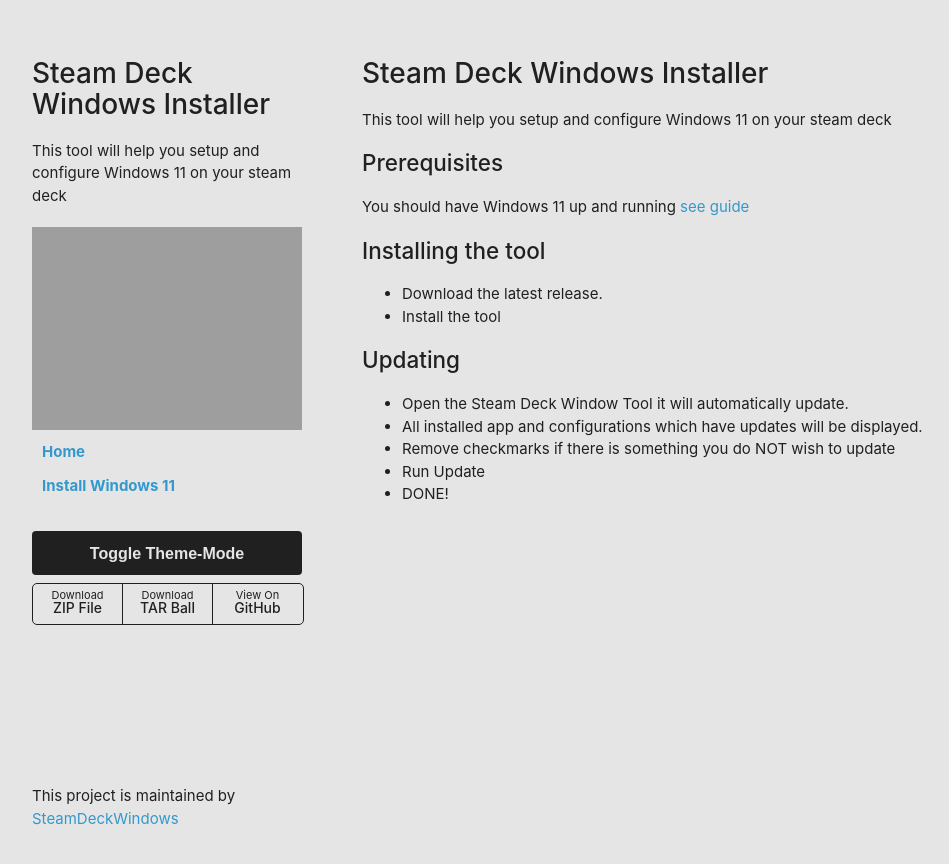
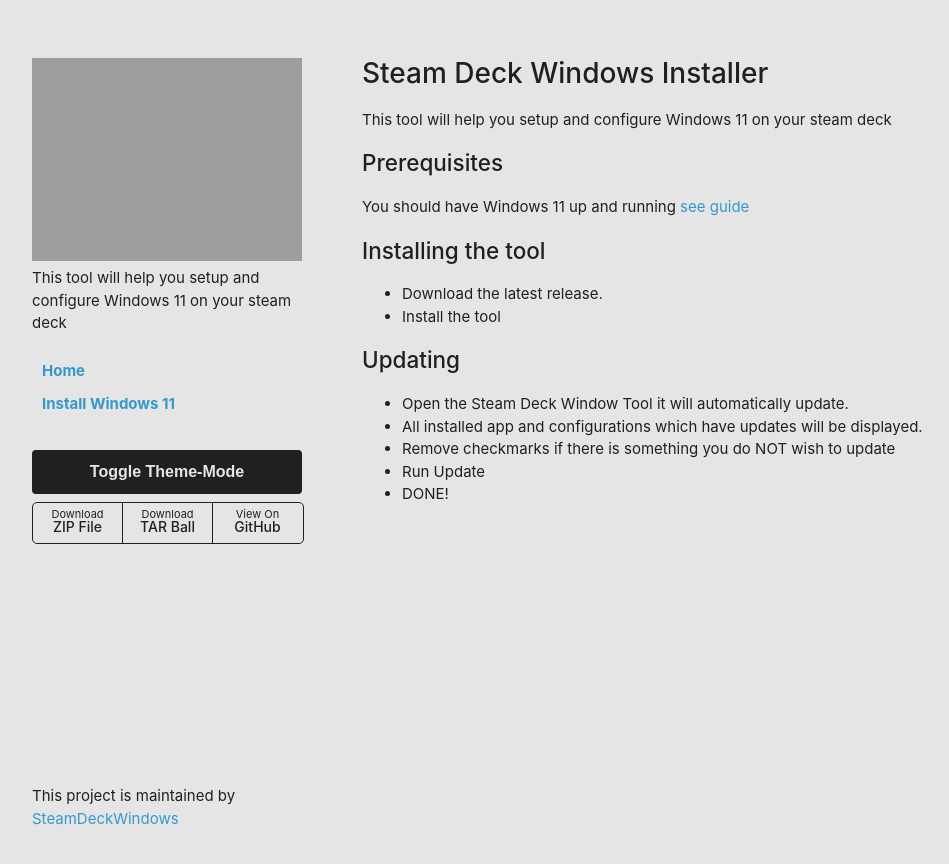
Before and after one commit to SteamDeckWindows/Steam-Deck-Windows, a Jekyll site: the page built from docs/index.md, in a window 1280 px wide. Shown: the top 864 px of the page, without its empty margins (68-1017 px from the left). Built offline with Jekyll 4.4.1, drawn with Linux system fonts in a browser that asks for light colours; our own code applies the rules of GitHub Pages for plain Markdown files.

Commit message:
Update default.html

```diff
--- a/docs/_layouts/default.html
+++ b/docs/_layouts/default.html
@@ -12,9 +12,9 @@
   <body>
     <div class="wrapper">
       <header>
-        <h1>{{ site.title | default: site.github.repository_name }}</h1>
+        <!-- <h1>{{ site.title | default: site.github.repository_name }}</h1> -->
+        <img src="https://steamdeckwindows.github.io/Steam-Deck-Windows-Installer/assets/img/steam-deck-windows.jpg" style="width: 100%;" alt="logo" />
         <p>{{ site.description | default: site.github.project_tagline }}</p>
-        <img src="https://steamdeckwindows.github.io/Steam-Deck-Windows-Installer/assets/img/steam-deck-windows.jpg" style="width: 100%;" alt="logo" />
         <table>
           {% for nav in site.navigation %}
             {% if nav.url contains "://" %}
```
